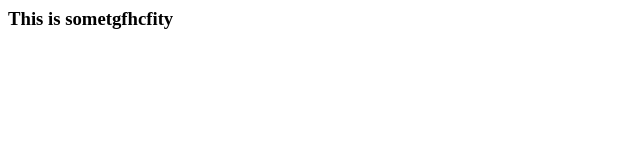
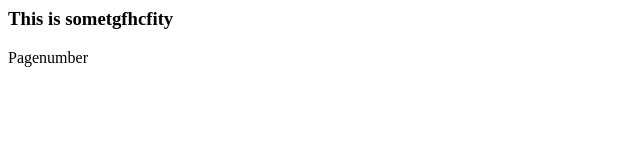
Before and after one commit to VijayaPatil123/Firstrepo, a plain HTML site: page index.html in a window 1280 px wide. Shown: the whole page, without its empty margins (0-640 px from the left). Drawn offline with Linux system fonts and the light colour scheme.

Commit message:
Add footer in index file

```diff
--- a/index.html
+++ b/index.html
@@ -1,5 +1,6 @@
 <html>
     <head>
         <h3>This is sometgfhcfity</h3>
+        <footer>Pagenumber</footer
     </head>
 </html>
```
